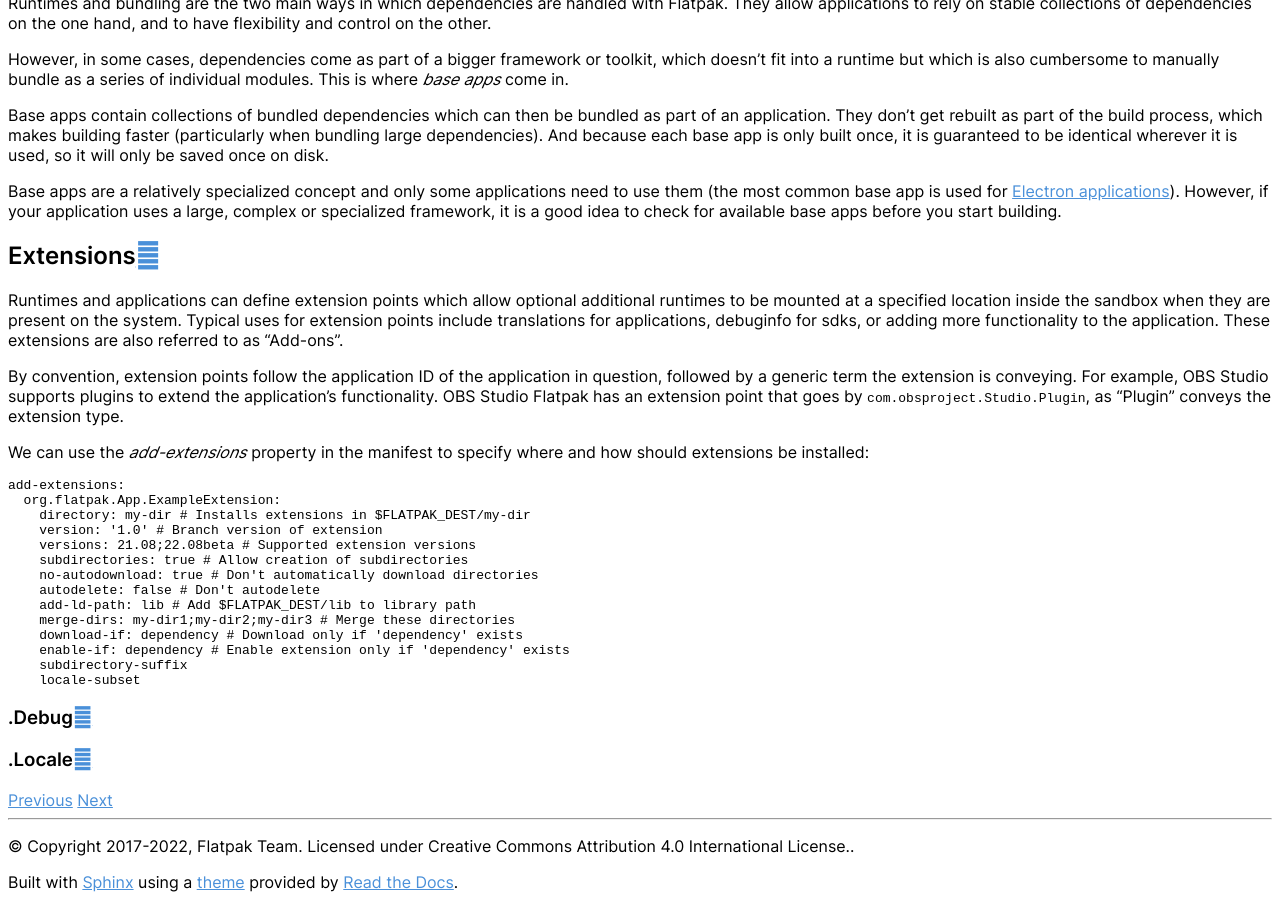
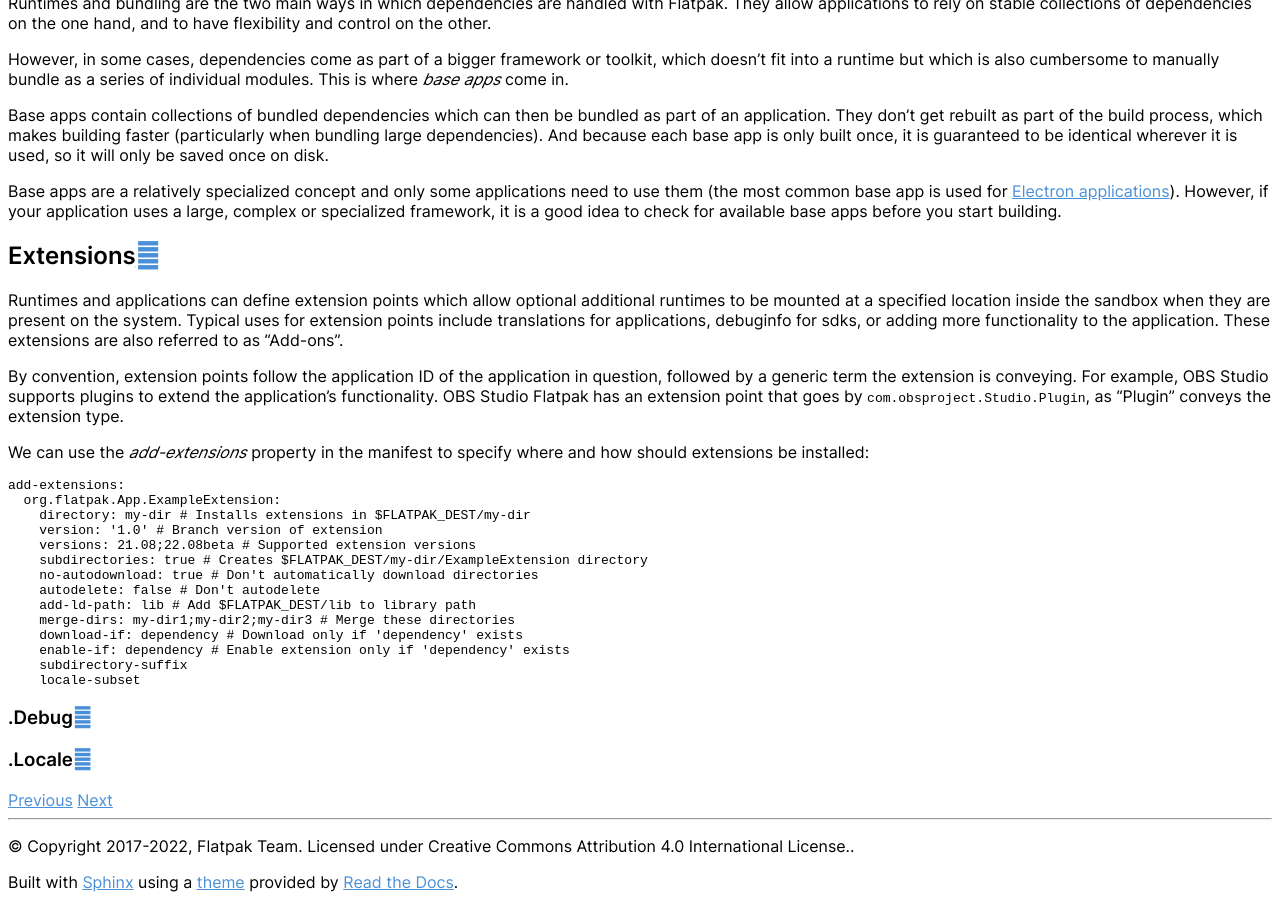
Before and after one commit to flatpak/flatpak-docs, a Sphinx documentation site: the page built from docs/dependencies.rst, in a window 1280 px wide and 900 px high, scrolled down 1693 px. Built offline with Sphinx 7.4.7 and the Read the Docs theme 2.0.0, drawn with Linux system fonts in a browser that asks for light colours.

Commit message:
Reword subdirectories

```diff
--- a/docs/dependencies.rst
+++ b/docs/dependencies.rst
@@ -118,7 +118,7 @@ and how should extensions be installed:
       directory: my-dir # Installs extensions in $FLATPAK_DEST/my-dir
       version: '1.0' # Branch version of extension
       versions: 21.08;22.08beta # Supported extension versions
-      subdirectories: true # Allow creation of subdirectories
+      subdirectories: true # Creates $FLATPAK_DEST/my-dir/ExampleExtension directory
       no-autodownload: true # Don't automatically download directories
       autodelete: false # Don't autodelete
       add-ld-path: lib # Add $FLATPAK_DEST/lib to library path
```
